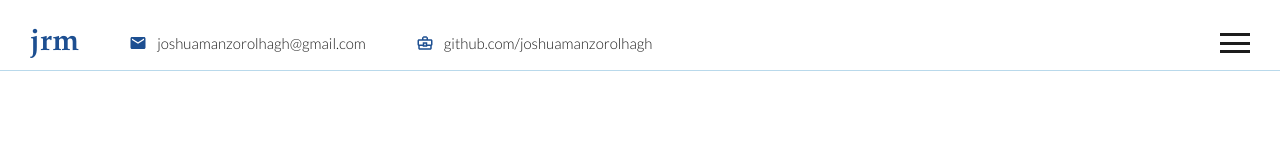
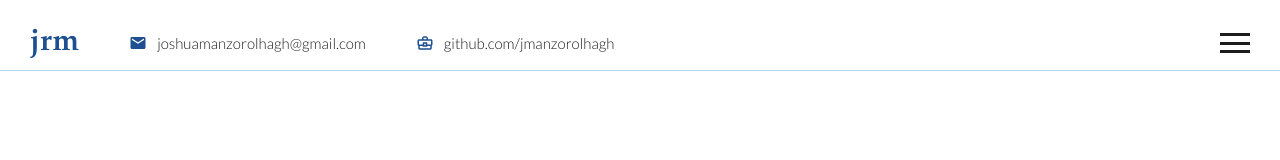
Before and after one commit to jmanzorolhagh/jmanzorolhagh.github.io, a React (Create React App) app: page / in a window 1280 px wide. Shown: the top 160 px of the page. Built offline with nearby package versions, Linux system fonts and the light colour scheme; a web font is replaced by a local one.

Commit message:
Corrected github link

```diff
--- a/src/components/topbar/Topbar.jsx
+++ b/src/components/topbar/Topbar.jsx
@@ -15,7 +15,7 @@ export default function Topbar({open, setOpen}) {
         </div>
         <div className="itemContainer">
           <BusinessCenterOutlined className="icon"/>
-          <span> github.com/joshuamanzorolhagh </span>
+          <span> github.com/jmanzorolhagh </span>
         </div>
       </div>
       <div className="right">
```
